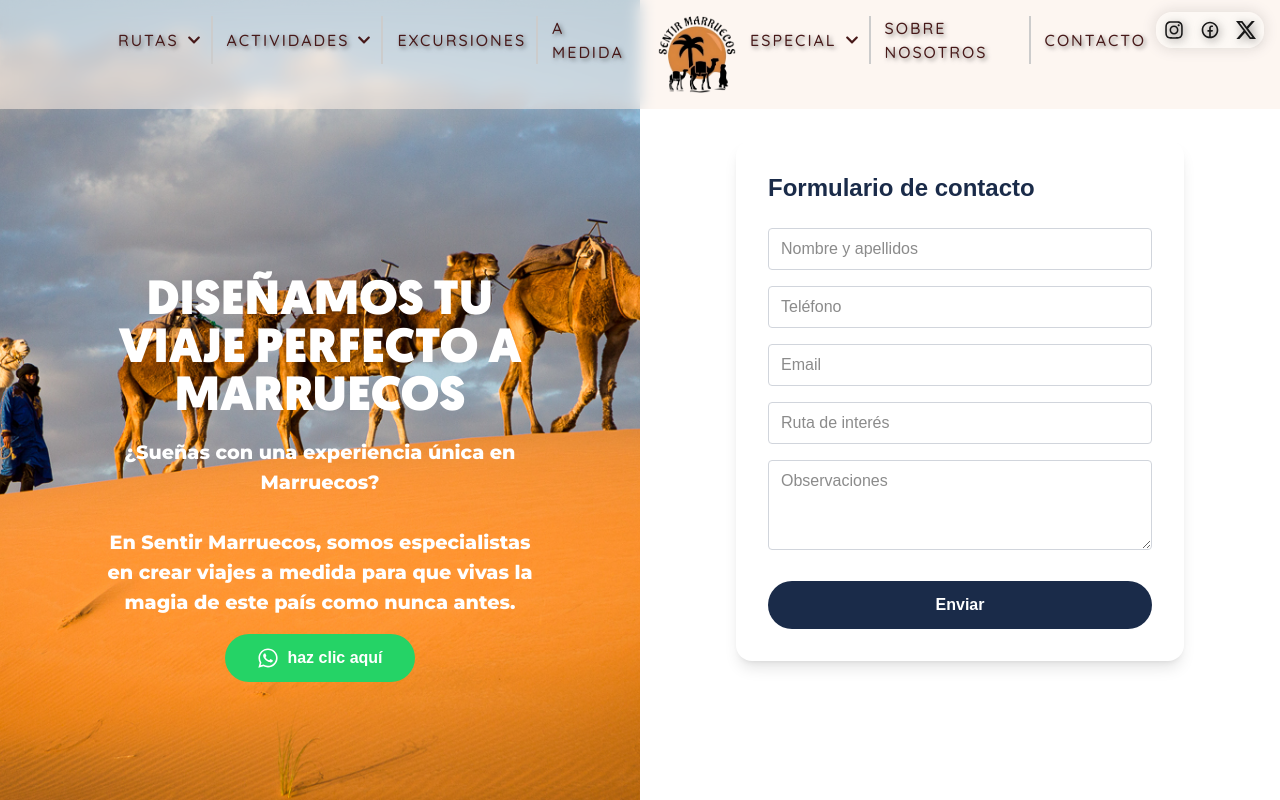
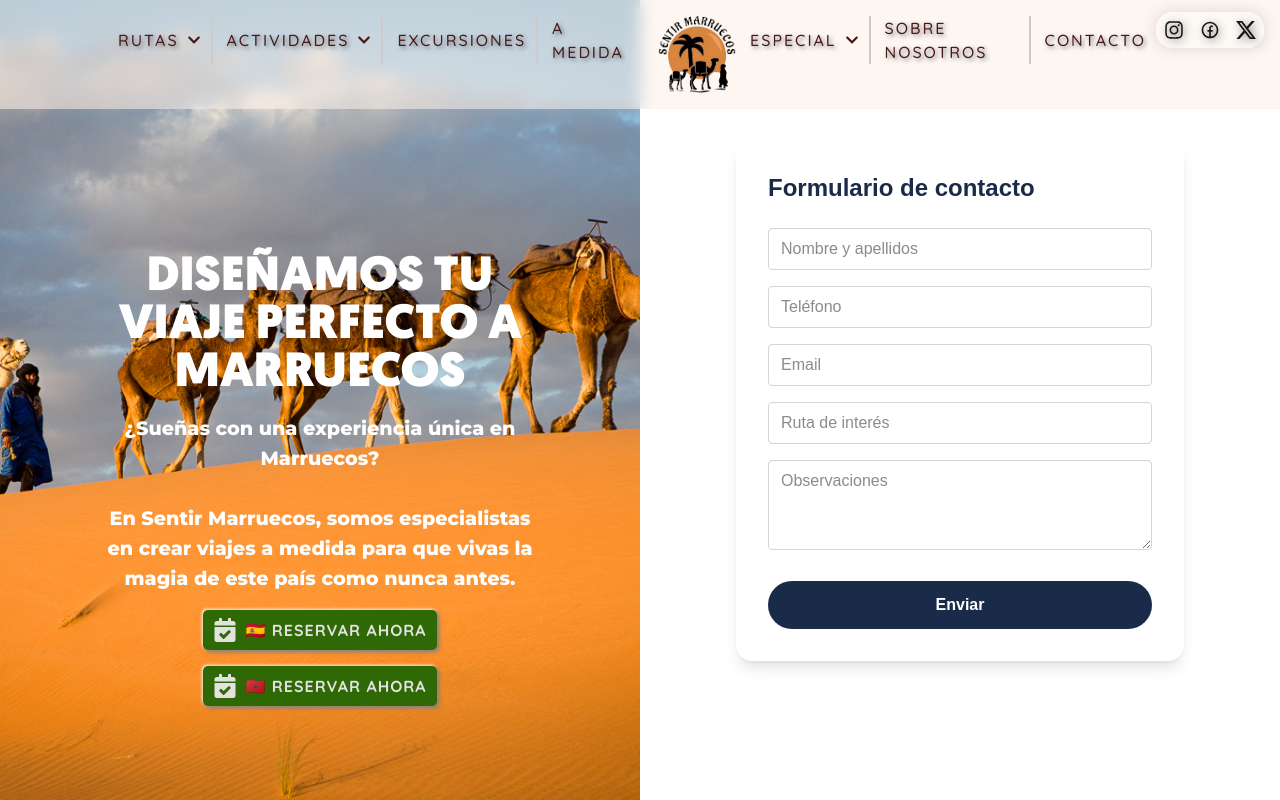
Before and after one commit to JuanCanteroJarilla/sentir-marruecos, a Next.js app: page /Contacto in a window 1280 px wide. Shown: the top 800 px of the page. Built offline with nearby package versions, Linux system fonts and the light colour scheme.

Commit message:
buttons contacto

```diff
--- a/src/app/Contacto/page.tsx
+++ b/src/app/Contacto/page.tsx
@@ -2,6 +2,7 @@
 import "./styles.scss";
 import { useRef, useState } from "react";
 import { FaWhatsapp } from "react-icons/fa";
+import ReservationButton from "../components/reservationButton/button";
 function Contacto() {
   const formRef = useRef<HTMLFormElement>(null);
   const [sent, setSent] = useState(false);
@@ -48,12 +49,7 @@ function Contacto() {
             para que vivas la magia de este país como nunca antes.
           </p>
           <div className="flex justify-center">
-            <a href="#formulario">
-              <button className="flex items-center gap-2 bg-[#25D366] hover:bg-[#1ebe57] text-white font-bold py-3 px-8 rounded-full transition">
-                <FaWhatsapp size={22} />
-                haz clic aquí
-              </button>
-            </a>
+            <ReservationButton text="¡Hola! Me gustaría reservar una experiencia" />
           </div>
         </div>
       </div>
```
